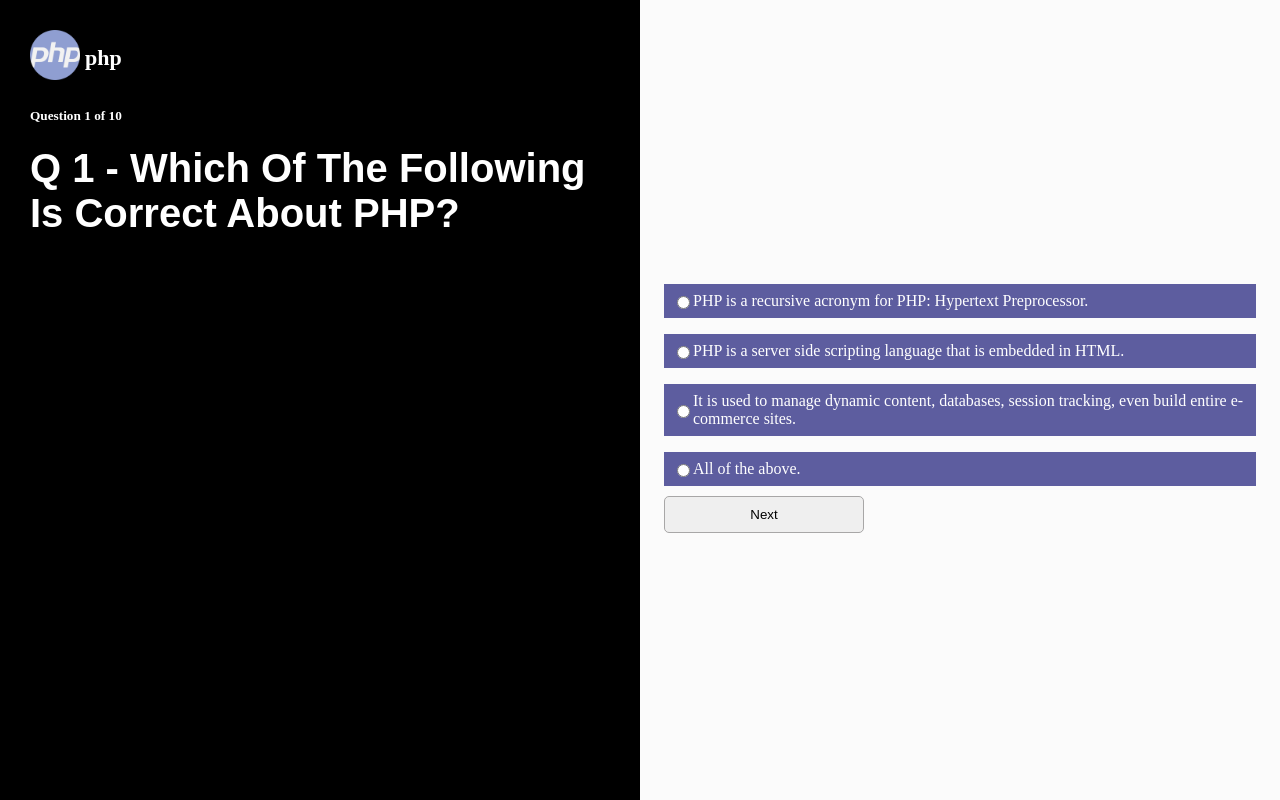
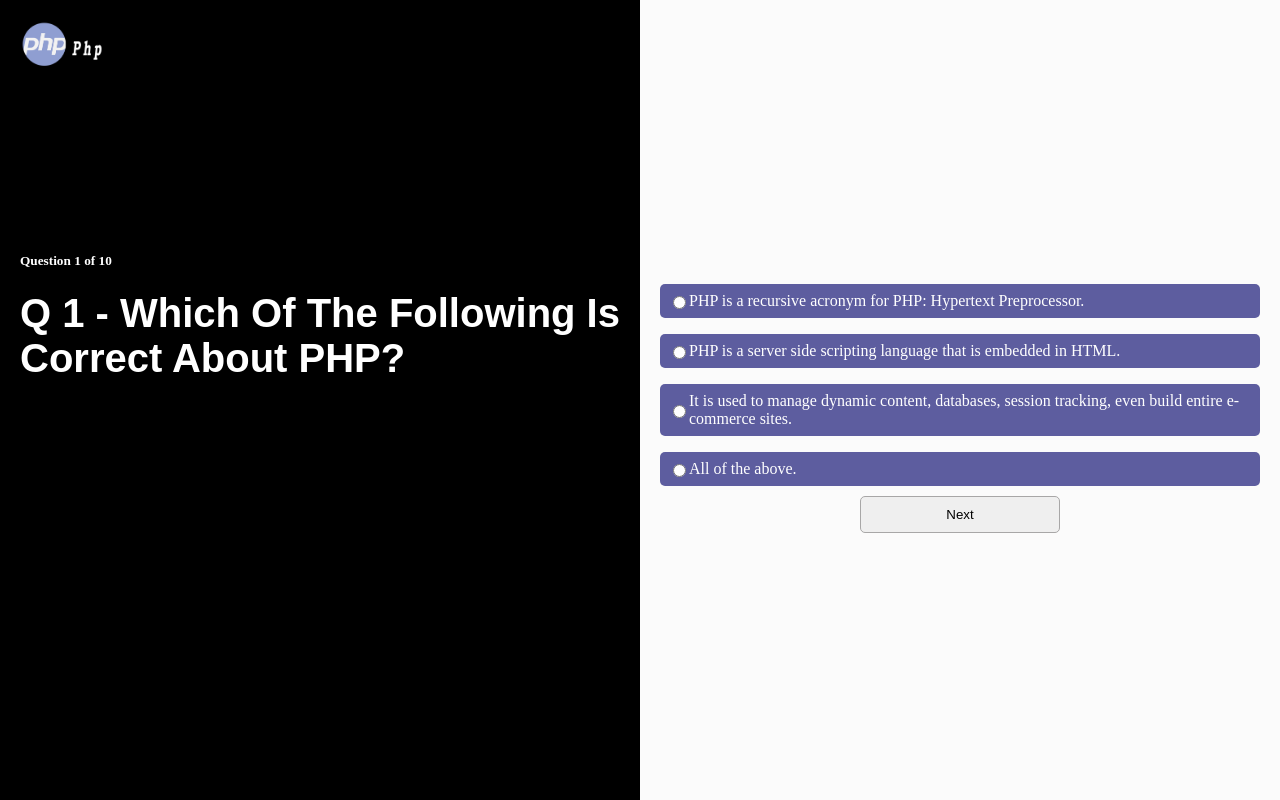
Before and after one commit to Abdurrahman-X/Quiz-App, a Gatsby site: page /Php in a window 1280 px wide. Built offline with nearby package versions, Linux system fonts and the light colour scheme; Gatsby itself is replaced by a stand-in of ours; a web font is replaced by a local one.

Commit message:
fixed radio button issue & add some styling

```diff
--- a/src/components/AnswerInput.jsx
+++ b/src/components/AnswerInput.jsx
@@ -1,7 +1,13 @@
 import React from "react"
-const AnswerInput = ({ answer, onChange }) => {
+const AnswerInput = ({ answer, onChange, selectedAnswer }) => {
   return (
-    <input type="radio" name="quizz"   value={answer.value} onChange={onChange} />
+    <input
+      type="radio"
+      name="quizz"
+      checked={selectedAnswer === answer.value}
+      value={answer.value}
+      onChange={onChange}
+    />
   )
 }
 
--- a/src/components/Questions.json
+++ b/src/components/Questions.json
@@ -21,7 +21,7 @@
             "value": "3"
           }
         ],
-        "answer": 2
+        "correct_answer": 2
       },
       {
         "question": "Which property references the DOM object that dispatched an event? ",
@@ -43,7 +43,7 @@
             "value": "3"
           }
         ],
-        "answer": 3
+        "correct_answer": 3
       },
       {
         "question": "Which method converts JSON data to a JavaScript object?",
@@ -65,7 +65,7 @@
             "value": "3"
           }
         ],
-        "answer": 2
+        "correct_answer": 2
       },
       {
         "question": "Which statement creates a new function called discountPrice?",
@@ -87,7 +87,7 @@
             "value": "3"
           }
         ],
-        "answer": 4
+        "correct_answer": 4
       }, {
         "question": "How does a function create a closure?",
         "answers": [
@@ -108,7 +108,7 @@
             "value": "3"
           }
         ],
-        "answer": 2
+        "correct_answer": 2
       },
       {
         "question": "Which statement creates a new object using the Person constructor?",
@@ -130,7 +130,7 @@
             "value": "3"
           }
         ],
-        "answer": 1
+        "correct_answer": 1
       },{
         "question": "Which statement is the correct way to create a variable called rate and assign it the value 100?",
         "answers": [
@@ -151,7 +151,7 @@
             "value": "3"
           }
         ],
-        "answer": 1
+        "correct_answer": 1
       },{
         "question": "Which operator returns true if the two compared values are not equal?",
         "answers": [
@@ -172,7 +172,7 @@
             "value": "3"
           }
         ],
-        "answer": 4
+        "correct_answer": 4
       },{
         "question": "When would you use a conditional statement?",
         "answers": [
@@ -193,7 +193,7 @@
             "value": "3"
           }
         ],
-        "answer": 2
+        "correct_answer": 2
       },{
         "question": "You need to match a time value such as 12:00:32. Which of the following regular expressions would work for your code?",
         "answers": [
@@ -214,7 +214,7 @@
             "value": "3"
           }
         ],
-        "answer": 3
+        "correct_answer": 3
       }
     ],
     "php": [
@@ -238,7 +238,7 @@
             "value": "3"
           }
         ],
-        "answer": 3
+        "correct_answer": 3
       },
       {
         "question": "Which of the following type of variables are named and indexed collections of other values?",
@@ -260,7 +260,7 @@
             "value": "3"
           }
         ],
-        "answer": 1
+        "correct_answer": 1
       },
       {
         "question": "Which of the following magic constant of PHP returns class method name?",
@@ -282,7 +282,7 @@
             "value": "3"
           }
         ],
-        "answer": 0
+        "correct_answer": 0
       }
       ,
       {
@@ -305,7 +305,7 @@
             "value": "3"
           }
         ],
-        "answer": 0
+        "correct_answer": 0
       },
       {
         "question": "Q 6 - Which of the following function opens a file?",
@@ -327,7 +327,7 @@
             "value": "3"
           }
         ],
-        "answer": 0
+        "correct_answer": 0
       },
       {
         "question": "Which of the following is used to get cookies?",
@@ -349,7 +349,7 @@
             "value": "3"
           }
         ],
-        "answer": 1
+        "correct_answer": 1
       },
       {
         "question": "Which of the following provides content type of the uploaded file in PHP?",
@@ -371,7 +371,7 @@
             "value": "3"
           }
         ],
-        "answer": 3
+        "correct_answer": 3
       },
       {
         "question": "Which of the following method connect a MySql database using PHP?",
@@ -393,7 +393,7 @@
             "value": "3"
           }
         ],
-        "answer": 0
+        "correct_answer": 0
       },
       {
         "question": "Which of the following method of Exception class retrieve the error message when error occured?",
@@ -415,7 +415,7 @@
             "value": "3"
           }
         ],
-        "answer": 0
+        "correct_answer": 0
       },
       {
         "question": "Which of the following is correct about constants vs variables in PHP?",
@@ -437,7 +437,7 @@
             "value": "3"
           }
         ],
-        "answer": 2
+        "correct_answer": 2
       }
     ],
     "python": [
@@ -461,7 +461,7 @@
             "value": "3"
           }
         ],
-        "answer": 3
+        "correct_answer": 3
       },
       {
         "question": "What is output of following −print(''abbzxyzxzxabb''.count(‘abb’,-10,-1))",
@@ -483,7 +483,7 @@
             "value": "3"
           }
         ],
-        "answer": 1
+        "correct_answer": 1
       },
       {
         "question": "What is the output of the following code? eval(''1 + 3 * 2'')",
@@ -505,7 +505,7 @@
             "value": "3"
           }
         ],
-        "answer":3
+        "correct_answer":3
       },
       {
         "question": "Which options are correct to create an empty set in Python?",
@@ -527,7 +527,7 @@
             "value": "3"
           }
         ],
-        "answer": 3
+        "correct_answer": 3
       },
       {
         "question": "Which code is used to open a file for binary writing?",
@@ -549,7 +549,7 @@
             "value": "3"
           }
         ],
-        "answer": 1
+        "correct_answer": 1
       },
       {
         "question": "Select the correct option to draw a rectangle centred at 50,50 with width and height as 50, 70 respectively.",
@@ -571,7 +571,7 @@
             "value": "3"
           }
         ],
-        "answer": 2
+        "correct_answer": 2
       },
       {
         "question": " Which module is used in python to create Graphics?",
@@ -593,7 +593,7 @@
             "value": "3"
           }
         ],
-        "answer": 0
+        "correct_answer": 0
       },
       {
         "question": "Select all correct float numbers",
@@ -615,7 +615,7 @@
             "value": "3"
           }
         ],
-        "answer": 0
+        "correct_answer": 0
       },
       {
         "question": "What is the output of print(abs(-45.300))",
@@ -637,7 +637,7 @@
             "value": "3"
           }
         ],
-        "answer": 3
+        "correct_answer": 3
       },
       {
         "question": "What is the type of the following variable x = -5j",
@@ -659,7 +659,7 @@
             "value": "3"
           }
         ],
-        "answer":3
+        "correct_answer":3
       }
     ]
   }
--- a/src/components/Style/GlobalStyle.js
+++ b/src/components/Style/GlobalStyle.js
@@ -20,8 +20,9 @@ export default createGlobalStyle `
       border-radius:5px
     }
     button:hover{
-
-      border: 1px solid #A4C5FC;
+      border: 1px solid #5d5d9f;
     }
-
+    button:focus{
+      outline: none;
+    }
   `
--- a/src/components/Style/QuizzStyle.js
+++ b/src/components/Style/QuizzStyle.js
@@ -6,11 +6,10 @@ export const Wrapper = styled.div `
   height: 100vh;
 `
 export const Logo = styled.div `
-  display: flex;
+  display: inline-block;
   cursor: pointer;
   img {
-    width: 50px;
-    height: 50px;
+    width: 150px
   }
   h5 {
     font-size: 22px;
@@ -22,11 +21,16 @@ export const Score = styled.div `
   border: 2px solid green;
   border-radius: 50%;
 `
-
+export const Content = styled.div `
+  margin:30% 0;
+  @media (max-width: 810px) {
+    margin:0
+  }
+`
 export const Sideleft = styled.div `
   grid-column-start: span 6;
   background-color: #000;
-  padding: 30px;
+  padding: 20px;
   color: #fff;
   h4 {
     font-size: 2.5rem;
@@ -54,6 +58,7 @@ export const Sideright = styled.div `
   display: flex;
   justify-content: center;
   flex-direction: column;
+  padding: 20px;
   align-items: center;
   @media (max-width: 810px) {
     grid-column-start: span 12;
@@ -79,7 +84,7 @@ export const Answer = styled.div `
   display: flex;
   align-items: center;
   color : white;
+  border-radius: 5px;
   padding: 0.5rem;
-  width: 45vw;
 margin-top : 1rem;
 `
--- a/src/pages/QuizzPage.jsx
+++ b/src/pages/QuizzPage.jsx
@@ -3,9 +3,9 @@ import { navigate } from "gatsby"
 import Results from "./Results.jsx"
 import AnswerInput from "../components/AnswerInput"
 import GlobalStyle from "../components/Style/GlobalStyle"
-import Js from "../images/javascript.png"
-import Php from "../images/Php.png"
-import Python from "../images/Python.png"
+import Js from "../images/js_logo.png"
+import Php from "../images/php_logo.png"
+import Python from "../images/py_logo.png"
 import {
   Sideleft,
   Logo,
@@ -13,6 +13,7 @@ import {
   Wrapper,
   Answer,
   Container,
+  Content
 } from "../components/Style/QuizzStyle"
 
 const QuizzPage = props => {
@@ -48,14 +49,13 @@ const QuizzPage = props => {
 
   const nextQuestion = () => {
     if (!selectedAnswer) {
-      setError("select answer")
+      setError("Please select answer")
     } else {
-      props.questions[questionIndex].answer === selectedAnswer
+      props.questions[questionIndex].correct_answer == selectedAnswer
         ? setCorrectAnswers(correctAnswers + 1)
         : setWrongAnswers(wrongAnswers + 1)
-      setSelectedAnswer(null)
-      console.log(selectedAnswer)
-      if (questionIndex < props.questions.length - 1) {
+        setSelectedAnswer(null)
+        if (questionIndex < props.questions.length - 1) {
         setQuestionIndex(questionIndex + 1)
       } else {
         setShowResults(true)
@@ -83,11 +83,13 @@ const QuizzPage = props => {
         <div>
           {props.questions[questionIndex].answers.map((answer, i) => (
             <Answer key={i}>
-              <AnswerInput answer={answer} onChange={e => handleCheck(e)} />
+              <AnswerInput answer={answer} selectedAnswer={selectedAnswer} onChange={e => handleCheck(e)} />
               <label htmlFor={answer.text}> {answer.text}</label>
             </Answer>
           ))}
+          <div style={{textAlign:'center'}}>
           <button onClick={nextQuestion}>Next</button>
+          </div>
         </div>
       )
     }
@@ -99,23 +101,23 @@ const QuizzPage = props => {
         <Sideleft>
           <Logo onClick={() => navigate(`/`)}>
             {page === "javascript" ? (
-              <img src={Js} alt="quizz logo" />
+              <img src={Js}  alt="quizz logo" />
             ) : page === "php" ? (
               <img src={Php} alt="quizz logo" />
             ) : page === "python" ? (
               <img src={Python} alt="quizz logo" />
             ) : null}
-
-            <h5>{props.pathname}</h5>
           </Logo>
           {showResults ? (
             <h4> Congratulations! You completed the test </h4>
           ) : (
             <>
+            <Content>
               <h5>
                 Question {questionIndex + 1} of {props.questions.length}
               </h5>
               <h4>{props.questions[questionIndex].question}</h4>
+            </Content>
             </>
           )}
         </Sideleft>
```
Also changed, not shown: src/images/js_logo.png (added), src/images/php_logo.png (added), src/images/py_logo.png (added).
